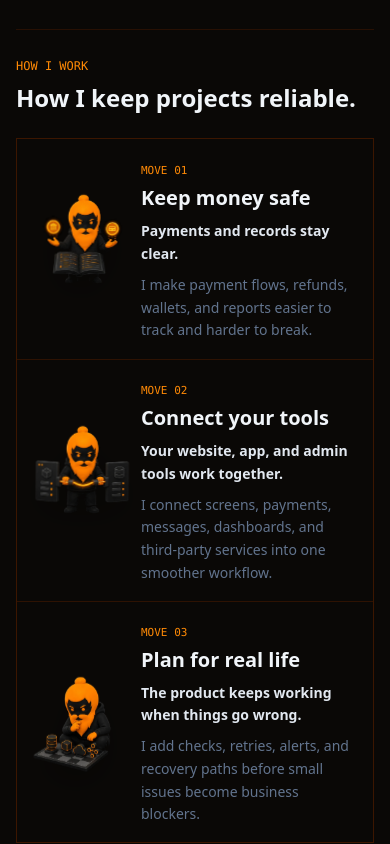
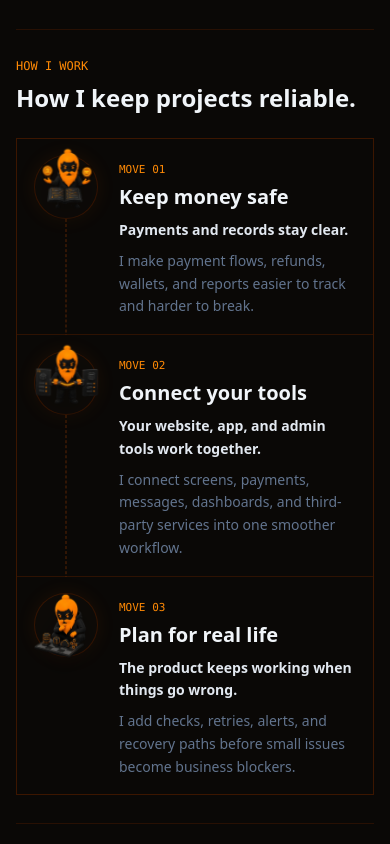
Before and after one commit to Senseiuc/my-portfolio, a React (Vite) app: page / in a window 390 px wide. Shown: the part 1100-1944 px from the top of the page. Built offline with nearby package versions, Linux system fonts and the light colour scheme.

Commit message:
Improve mobile how I work route layout

```diff
--- a/src/App.tsx
+++ b/src/App.tsx
@@ -904,14 +904,19 @@ export default function App() {
                 outcome: 'The product keeps working when things go wrong.',
                 copy: 'I add checks, retries, alerts, and recovery paths before small issues become business blockers.',
               },
-            ].map((item) => (
-              <article key={item.number} className="group grid min-h-[220px] grid-cols-[92px_1fr] gap-4 bg-[#0a0806] p-4 sm:grid-cols-[112px_1fr] md:min-h-[280px] md:grid-cols-1 md:p-5">
-                <Mascot
-                  variant={item.variant}
-                  label={`${item.title} Senseiuc mascot`}
-                  motion={item.variant === 'architect' ? 'inspect' : 'float'}
-                  className="w-24 self-center transition-transform duration-300 group-hover:scale-[1.03] sm:w-28 md:mx-auto md:w-32"
-                />
+            ].map((item, index) => (
+              <article key={item.number} className="group relative grid min-h-[190px] grid-cols-[74px_1fr] gap-4 bg-[#0a0806] p-4 pl-3 sm:grid-cols-[88px_1fr] md:min-h-[280px] md:grid-cols-1 md:p-5">
+                <div className="relative flex justify-center md:block">
+                  {index < 2 && <span className="absolute left-1/2 top-16 h-[calc(100%+3.5rem)] -translate-x-1/2 border-l border-dashed border-amber-900/70 md:hidden" aria-hidden="true" />}
+                  <span className="relative z-10 flex h-16 w-16 items-center justify-center rounded-full border border-amber-950/70 bg-[#0d0a07] shadow-[0_0_20px_rgba(249,115,22,0.08)] sm:h-20 sm:w-20 md:mx-auto md:h-auto md:w-auto md:border-0 md:bg-transparent md:shadow-none">
+                    <Mascot
+                      variant={item.variant}
+                      label={`${item.title} Senseiuc mascot`}
+                      motion={item.variant === 'architect' ? 'inspect' : 'float'}
+                      className="w-16 transition-transform duration-300 group-hover:scale-[1.03] sm:w-20 md:mx-auto md:w-32"
+                    />
+                  </span>
+                </div>
                 <div className="self-center md:self-auto">
                   <span className="font-mono text-[11px] text-orange-400">MOVE {item.number}</span>
                   <h3 className="mt-1 text-xl font-bold text-slate-100 md:text-lg">{item.title}</h3>
```
